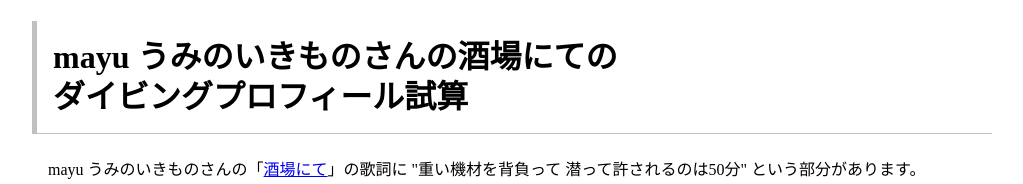
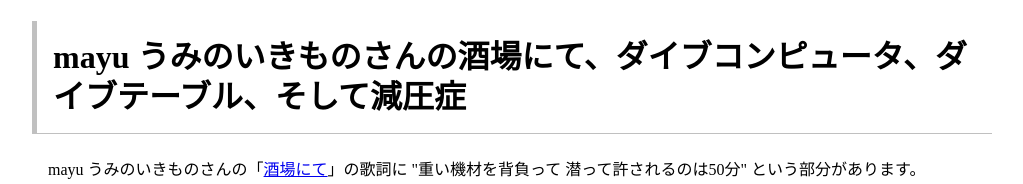
Before and after one commit to mitsugu/AtThebar, a plain HTML site: page index.html in a window 1280 px wide. Shown: the top 184 px of the page, without its empty margins (128-1151 px from the left). Drawn offline with Linux system fonts and the light colour scheme.

Commit message:
タイトル変更

```diff
--- a/index.html
+++ b/index.html
@@ -2,7 +2,13 @@
 <html lang="ja">
 <head>
 	<meta charset="UTF-8">
-	<title>mayu うみのいきものさんの酒場にてのダイビングプロフィール試算</title>
+	<title>mayu うみのいきものさんの酒場にて、ダイブコンピュータ、ダイブテーブル、そして減圧症</title>
+	<meta property="og:type" content="article">
+	<meta property="og:title" content="mayu うみのいきものさんの酒場にて、ダイブコンピュータ、ダイブテーブル、そして減圧症">
+	<meta property="og:description" content="mayu うみのいきものさんの酒場にて、ダイブコンピュータ、ダイブテーブル、そして減圧症">
+	<meta property="og:url" content="https://mitsugu.github.io/AtThebar/">
+	<meta property="og:site_name" content="mayu うみのいきものさんの酒場にて、ダイブコンピュータ、ダイブテーブル、そして減圧症">
+	<meta property="og:html" content="mayu うみのいきものさんの酒場にて、ダイブコンピュータ、ダイブテーブル、そして減圧症">
 	<style>
 	body {
 		width:75%;
@@ -26,12 +32,6 @@
 	p {
 		text-indent:1em;
 	}
-	/*
-	math {
-		margin-left: -32em;
-		margin-right:auto;
-	}
-	*/
 	ul > li {
 		margin-top:0.5em;
 	}
@@ -59,7 +59,7 @@
 	</style>
 </head>
 <body>
-	<h1>mayu うみのいきものさんの酒場にての<br />ダイビングプロフィール試算</h1>
+	<h1>mayu うみのいきものさんの酒場にて、ダイブコンピュータ、ダイブテーブル、そして減圧症</h1>
 	<p>mayu うみのいきものさんの「<a href="https://open.spotify.com/intl-ja/album/4PFZszHjxqyOLRKDcdieTH?si=JHFQswR5RyiDGLqC4Bh7WA" target="_blank">酒場にて</a>」の歌詞に &quot;重い機材を背負って 潜って許されるのは50分&quot; という部分があります。</p>
 	<p>ふと、この歌詞の潜水プロフィールはどんな感じだろう？と思ったので、いろいろ数字に仮定の数字を割り当ててアベレージの水深を出してみました。← 暇人</p>
 
```
